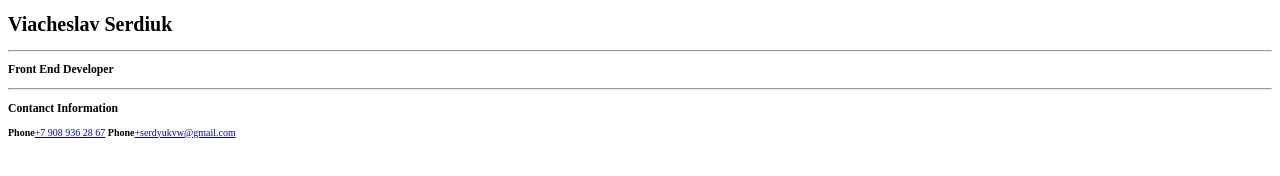
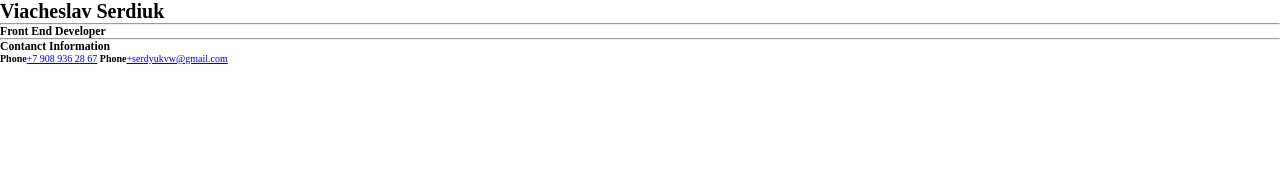
Before and after one commit to AnNavara/rsschool-cv, a plain HTML site: page index.html in a window 1280 px wide. Drawn offline with Linux system fonts and the light colour scheme.

Commit message:
feature: Add base styles

```diff
--- a/style.css
+++ b/style.css
@@ -1,3 +1,12 @@
+*,
+*::before,
+*::after {
+    margin: 0;
+    padding: 0;
+    box-sizing: inherit;
+}
+
 html {
+    box-sizing: border-box;
     font-size: 62.5%;
 }
```
